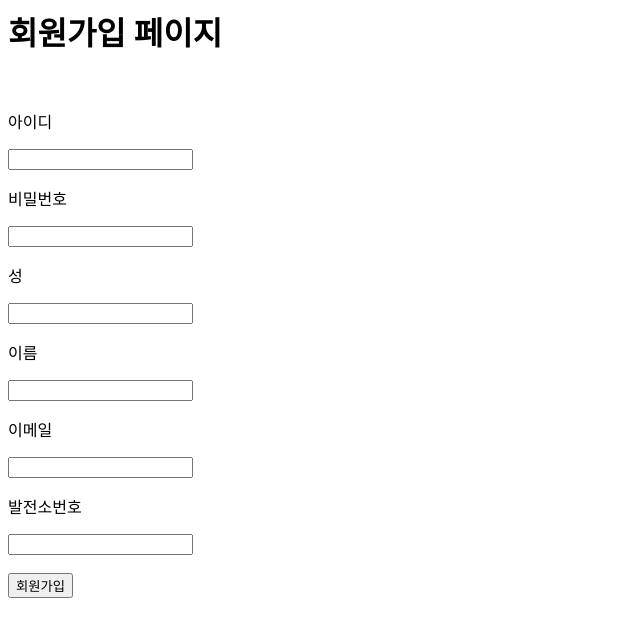
After one commit to sh95fit/Django_Practice, a Django app: template Django_TEST/API_TEST/users/templates/users/signup.html in a window 1280 px wide. The commit adds this page. Shown: the top 637 px of the page, without its empty margins (0-640 px from the left). Run offline with Django 3.2, Linux system fonts and the light colour scheme; the template is opened without the code that fills it, so the values that code supplies are empty.

Commit message:
Django 기본 제공 기능 활용 - 회원가입 구현

```diff
--- a/Django_TEST/API_TEST/users/templates/users/login.html
+++ b/Django_TEST/API_TEST/users/templates/users/login.html
@@ -15,5 +15,6 @@
   <input name="password" type="password" />
   <input type="submit" value="로그인" />
 </form>
+<a href="{% url 'user:signup' %}">회원가입</a>
 <!-- 로그인 페이지 반환 -->
 {% endif %}
--- /dev/null
+++ b/Django_TEST/API_TEST/users/templates/users/signup.html
@@ -0,0 +1,21 @@
+<h1>회원가입 페이지</h1>
+<br />
+
+<form action="" method="POST">
+  {% csrf_token %}
+  <p>아이디</p>
+  <input name="username" type="text" />
+  <p>비밀번호</p>
+  <input name="password" type="password" />
+  <p>성</p>
+  <input name="last_name" type="text" />
+  <p>이름</p>
+  <input name="first_name" type="text" />
+  <p>이메일</p>
+  <input name="email" type="text" />
+  <p>발전소번호</p>
+  <input name="pwd_id" type="text" />
+  <br />
+  <br />
+  <input type="submit" value="회원가입" />
+</form>
--- a/Django_TEST/API_TEST/users/urls.py
+++ b/Django_TEST/API_TEST/users/urls.py
@@ -6,4 +6,5 @@ app_name = "user"
 urlpatterns = [
     path("login", views.login_view, name="login"),
     path("logout", views.logout_view, name="logout"),
+    path("signup", views.signup_view, name="signup")
 ]
```
Also changed, not shown: Django_TEST/API_TEST/users/views.py (+20 -0 lines).
